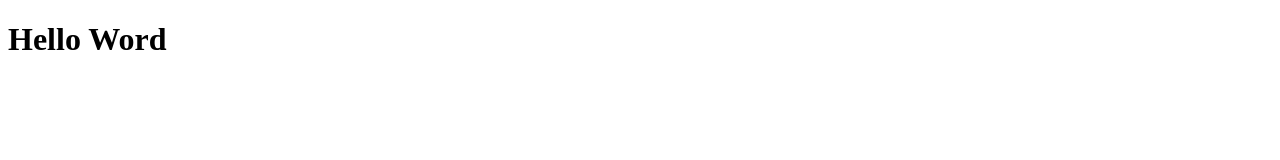
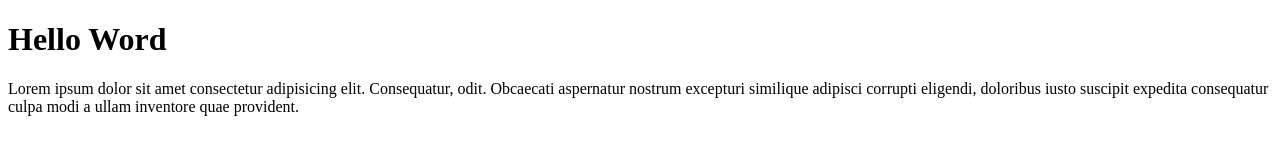
Before and after one commit to batakid/btk-git-test, a plain HTML site: page index.html in a window 1280 px wide. Drawn offline with Linux system fonts and the light colour scheme.

Commit message:
Menambahkan paragraf

```diff
--- a/index.html
+++ b/index.html
@@ -8,5 +8,6 @@
   </head>
   <body>
     <h1>Hello Word</h1>
+    <p>Lorem ipsum dolor sit amet consectetur adipisicing elit. Consequatur, odit. Obcaecati aspernatur nostrum excepturi similique adipisci corrupti eligendi, doloribus iusto suscipit expedita consequatur culpa modi a ullam inventore quae provident.</p>
   </body>
 </html>
```
